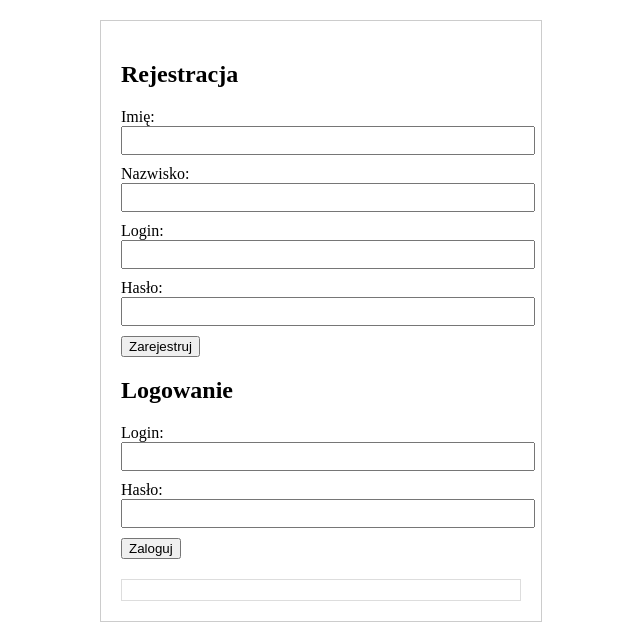
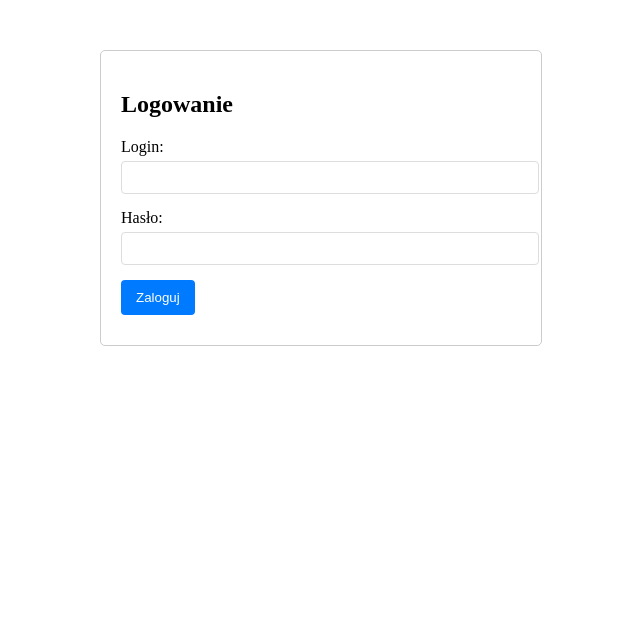
Before and after one commit to JakubTom1/Cinema-booking-and-seat-management-system-, a plain HTML site: page frontend/test.html in a window 1280 px wide. Shown: the whole page, without its empty margins (319-959 px from the left). Drawn offline with Linux system fonts and the light colour scheme.

Commit message:
poprawienie programme

```diff
--- a/frontend/test.html
+++ b/frontend/test.html
@@ -1,131 +1,102 @@
 <!DOCTYPE html>
-<html>
+<html lang="pl">
 <head>
-    <title>Test Autoryzacji</title>
+    <meta charset="UTF-8">
+    <meta name="viewport" content="width=device-width, initial-scale=1.0">
+    <title>System logowania</title>
     <style>
         .container {
             max-width: 400px;
-            margin: 20px auto;
+            margin: 50px auto;
             padding: 20px;
             border: 1px solid #ccc;
+            border-radius: 5px;
         }
         .form-group {
-            margin-bottom: 10px;
+            margin-bottom: 15px;
         }
-        .form-group label {
+        label {
             display: block;
+            margin-bottom: 5px;
         }
-        .form-group input {
+        input {
             width: 100%;
-            padding: 5px;
+            padding: 8px;
+            border: 1px solid #ddd;
+            border-radius: 4px;
         }
-        .result {
-            margin-top: 20px;
-            padding: 10px;
-            border: 1px solid #ddd;
+        button {
+            background-color: #007bff;
+            color: white;
+            padding: 10px 15px;
+            border: none;
+            border-radius: 4px;
+            cursor: pointer;
         }
-        .error { color: red; }
-        .success { color: green; }
+        button:hover {
+            background-color: #0056b3;
+        }
+        .error {
+            color: red;
+            margin-top: 10px;
+        }
     </style>
 </head>
 <body>
     <div class="container">
-        <h2>Rejestracja</h2>
-        <div class="form-group">
-            <label>Imię:</label>
-            <input type="text" id="firstName">
-        </div>
-        <div class="form-group">
-            <label>Nazwisko:</label>
-            <input type="text" id="lastName">
-        </div>
-        <div class="form-group">
-            <label>Login:</label>
-            <input type="text" id="regLogin">
-        </div>
-        <div class="form-group">
-            <label>Hasło:</label>
-            <input type="password" id="regPassword">
-        </div>
-        <button onclick="register()">Zarejestruj</button>
-
         <h2>Logowanie</h2>
-        <div class="form-group">
-            <label>Login:</label>
-            <input type="text" id="loginUsername">
-        </div>
-        <div class="form-group">
-            <label>Hasło:</label>
-            <input type="password" id="loginPassword">
-        </div>
-        <button onclick="login()">Zaloguj</button>
-
-        <div id="result" class="result"></div>
+        <form id="loginForm">
+            <div class="form-group">
+                <label for="username">Login:</label>
+                <input type="text" id="username" name="username" required>
+            </div>
+            <div class="form-group">
+                <label for="password">Hasło:</label>
+                <input type="password" id="password" name="password" required>
+            </div>
+            <button type="submit">Zaloguj</button>
+        </form>
+        <div id="error" class="error"></div>
     </div>
 
     <script>
-        const API_URL = 'http://localhost:8000';
+        document.getElementById('loginForm').addEventListener('submit', async (e) => {
+            e.preventDefault();
 
-        async function register() {
-            const userData = {
-                first_name: document.getElementById('firstName').value,
-                last_name: document.getElementById('lastName').value,
-                login: document.getElementById('regLogin').value,
-                password: document.getElementById('regPassword').value
-            };
+            const username = document.getElementById('username').value;
+            const password = document.getElementById('password').value;
+            const errorDiv = document.getElementById('error');
 
             try {
-                const response = await fetch(`${API_URL}/register`, {
+                const response = await fetch('http://localhost:8000/auth/token', {
                     method: 'POST',
                     headers: {
-                        'Content-Type': 'application/json',
+                        'Content-Type': 'application/x-www-form-urlencoded',
                     },
-                    body: JSON.stringify(userData)
+                    body: new URLSearchParams({
+                        username: username,
+                        password: password
+                    })
                 });
+
 
                 const data = await response.json();
 
                 if (response.ok) {
-                    document.getElementById('result').innerHTML =
-                        `<div class="success">Rejestracja udana! Login: ${data.login}</div>`;
+                    // Zapisz token w localStorage
+                    localStorage.setItem('access_token', data.access_token);
+                    errorDiv.textContent = 'Zalogowano pomyślnie!';
+                    errorDiv.style.color = 'green';
+                    // Przekierowanie po udanym logowaniu
+                    // window.location.href = '/dashboard.html';
                 } else {
-                    document.getElementById('result').innerHTML =
-                        `<div class="error">Błąd: ${data.detail}</div>`;
+                    errorDiv.textContent = data.detail || 'Błąd logowania';
                 }
             } catch (error) {
-                document.getElementById('result').innerHTML =
-                    `<div class="error">Błąd: ${error.message}</div>`;
+                errorDiv.textContent = 'Wystąpił błąd podczas logowania';
+                console.error('Błąd:', error);
             }
-        }
-
-        async function login() {
-            const formData = new FormData();
-            formData.append('username', document.getElementById('loginUsername').value);
-            formData.append('password', document.getElementById('loginPassword').value);
-
-            try {
-                const response = await fetch(`${API_URL}/token`, {
-                    method: 'POST',
-                    body: formData
-                });
-
-                const data = await response.json();
-
-                if (response.ok) {
-                    localStorage.setItem('token', data.access_token);
-                    document.getElementById('result').innerHTML =
-                        `<div class="success">Zalogowano pomyślnie!<br>
-                        Status: ${data.user_status}<br>
-                        Token: ${data.access_token.substring(0, 20)}...</div>`;
-                } else {
-                    document.getElementById('result').innerHTML =
-                        `<div class="error">Błąd logowania: ${data.detail}</div>`;
-                }
-            } catch (error) {
-                document.getElementById('result').innerHTML =
-                    `<div class="error">Błąd: ${error.message}</div>`;
-            }
-        }
+        });
     </script>
 </body>
 </html>
```
Also changed, not shown: 1 other file.
